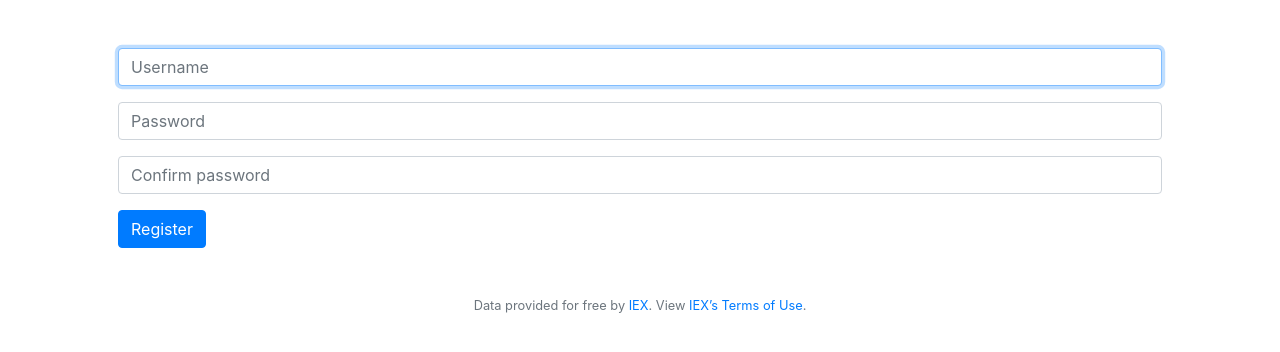
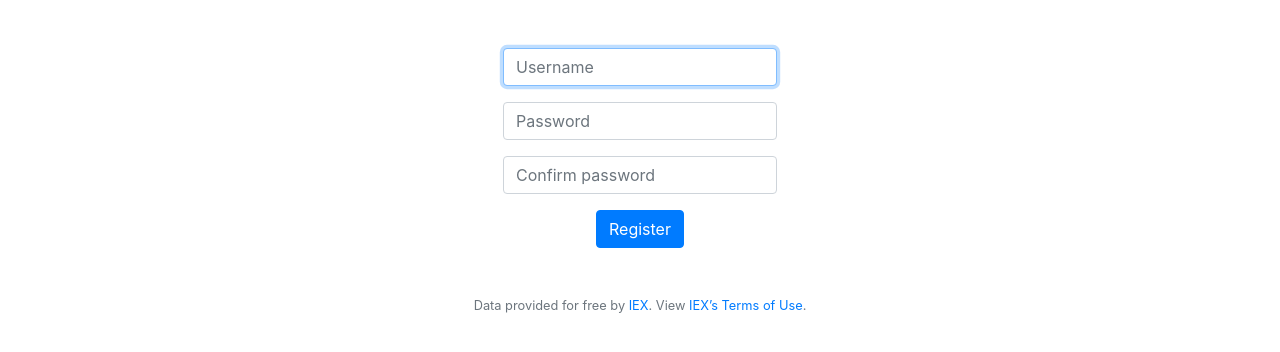
Before and after one commit to raghavkr17/CS50x, a Flask app: page /register in a window 1280 px wide. Shown: the part 76-428 px from the top of the page. Run offline with Flask 3, Linux system fonts and the light colour scheme; some libraries are stand-ins or nearby versions.

Commit message:
Tue, Aug 27, 2024, 11:21 PM -07:00

```diff
--- a/finance/static/styles.css
+++ b/finance/static/styles.css
@@ -1,6 +1,6 @@
-/* Size for brand */
 nav .navbar-brand
 {
+    /* size for brand */
     font-size: xx-large;
 }
 
@@ -21,3 +21,27 @@ nav .navbar-brand .green
 {
     color: #2e944b;
 }
+
+main .form-control
+{
+    /* Center form controls */
+    display: inline-block;
+
+    /* Override Bootstrap's 100% width for form controls */
+    width: auto;
+}
+
+main
+{
+    /* Scroll horizontally as needed */
+    overflow-x: auto;
+
+    /* Center contents */
+    text-align: center;
+}
+
+main img
+{
+    /* Constrain images on small screens */
+    max-width: 100%;
+}
```
